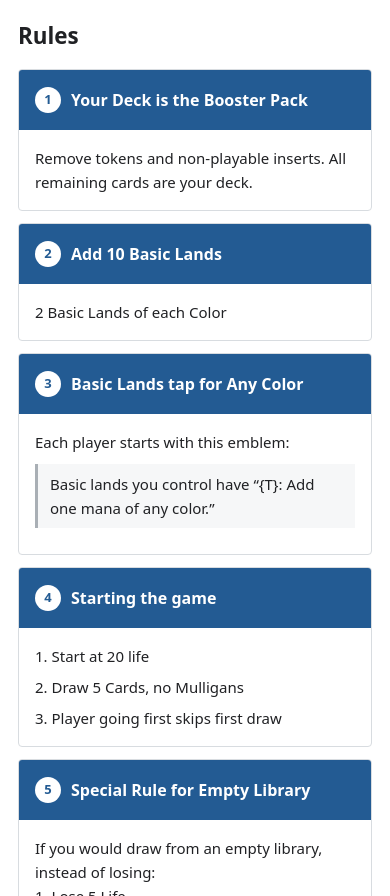
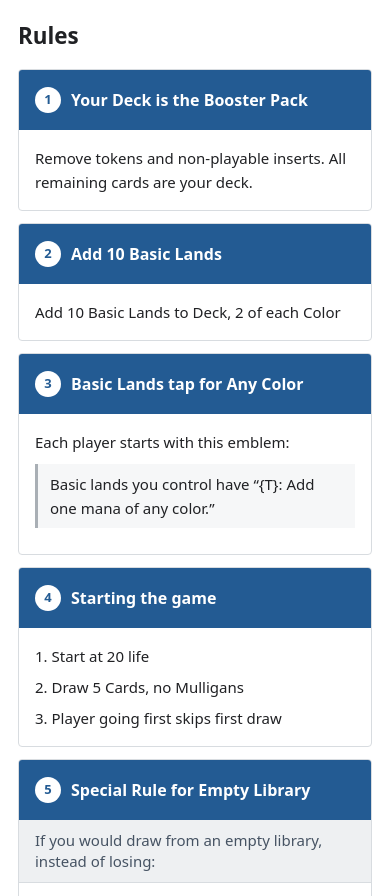
Before and after one commit to ashears/MTG-Pack-Battle, a website: page index.html in a window 390 px wide. Shown: the part 191-1087 px from the top of the page. Drawn offline with Linux system fonts and the light colour scheme.

Commit message:
Add grey rule subtitle and clarify basic land setup

```diff
--- a/index.html
+++ b/index.html
@@ -7,7 +7,7 @@
   <meta name="description" content="Custom Magic Ruleset to play a game with a single pack per player. Rules and a starting-token randomizer.">
   <title>MTG Pack Battle</title>
   <link rel="icon" type="image/svg+xml" href="./assets/favicon.svg">
-  <link rel="stylesheet" href="./styles.css?v=1.3.4">
+  <link rel="stylesheet" href="./styles.css?v=1.3.5">
 </head>
 <body>
   <a class="skip-link" href="#main">Skip to content</a>
@@ -37,7 +37,7 @@
             <h3>Add 10 Basic Lands</h3>
           </div>
           <div class="rule-body">
-            <p>2 Basic Lands of each Color</p>
+            <p>Add 10 Basic Lands to Deck, 2 of each Color</p>
           </div>
         </li>
         <li>
@@ -68,8 +68,8 @@
             <span class="rule-index" aria-hidden="true">5</span>
             <h3>Special Rule for Empty Library</h3>
           </div>
+          <p class="rule-subtitle">If you would draw from an empty library, instead of losing:</p>
           <div class="rule-body">
-            <p>If you would draw from an empty library, instead of losing:</p>
             <ol class="rule-steps">
               <li>Lose 5 Life</li>
               <li>Shuffle Graveyard into Library</li>
--- a/styles.css
+++ b/styles.css
@@ -33,6 +33,7 @@ h3 { font-size: 1rem; font-weight: 600; }
 .rules-list { display: grid; grid-template-columns: repeat(3, minmax(0, 1fr)); list-style: none; padding: 0; margin: 18px 0; gap: 16px; }
 .rules-list > li { display: flex; flex-direction: column; border: 1px solid var(--line); border-radius: 4px; overflow: hidden; background: #fff; }
 .rule-header { display: flex; align-items: center; flex-shrink: 0; min-height: calc(2.5rem + 20px); gap: 10px; padding: 10px 18px; background: #235b93; color: #fff; }
+.rule-subtitle { padding: 10px 18px; background: #eef0f2; color: #465363; border-bottom: 1px solid var(--line); font-weight: 500; line-height: 1.4; }
 .rule-body { flex: 1; padding: 18px; text-align: left; }
 .rule-index { display: grid; place-items: center; width: 26px; height: 26px; flex-shrink: 0; border-radius: 50%; background: #fff; color: #235b93; font-size: .8125rem; font-weight: 650; }
 .rules-list h3 { line-height: 1.25; }
@@ -47,6 +48,7 @@ h3 { font-size: 1rem; font-weight: 600; }
 @media (max-width: 600px) {
   .rules-list { grid-template-columns: 1fr; gap: 12px; }
   .rule-header { padding: 10px 16px; }
+  .rule-subtitle { padding-inline: 16px; }
   .rule-body { padding: 16px; }
   .banner-header { margin-bottom: 14px; }
   .banner-nav { right: 12px; bottom: 12px; }
```
